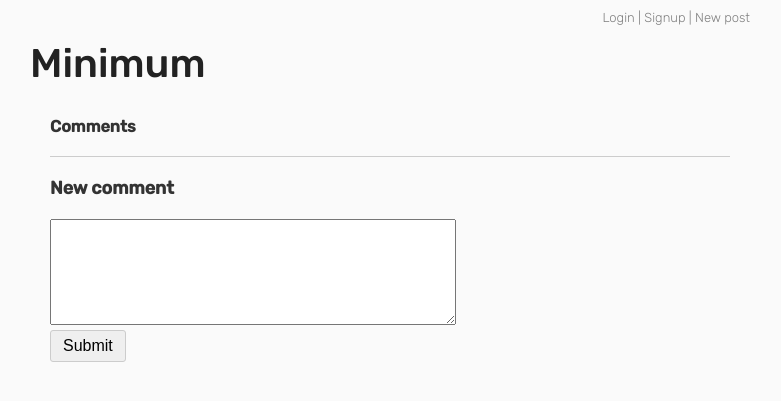
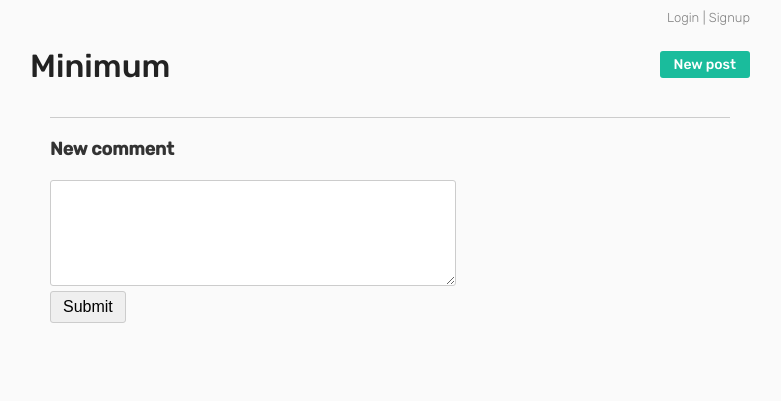
Before and after one commit to felipeskroski-zz/minimum, a Python web app: template templates/permalink.html in a window 1280 px wide. Shown: the top 401 px of the page, without its empty margins (250-1031 px from the left). Run offline with Jinja, Linux system fonts and the light colour scheme; the template is opened without the code that fills it, so the values that code supplies are empty.

Commit message:
tidy up comments create/read

```diff
--- a/blog.py
+++ b/blog.py
@@ -223,7 +223,9 @@ class BlogFront(Base):
 class PostPage(Base):
     def get(self, post_id):
         post = Post.by_id(int(post_id))
-        self.render("permalink.html", post=post, user=self.user)
+        comments = post.get_comments()
+        self.render("permalink.html", post=post,
+                    user=self.user, comments=comments)
 
     def post(self, post_id):
         """Creates a new comment from the post """
--- a/static/main.css
+++ b/static/main.css
@@ -3,13 +3,14 @@ body {
     font-family: 'Rubik', sans-serif;
     font-size: 14px;
     font-weight: 200;
-
     width: 720px;
     margin: 0 auto;
     padding: 10px;
     color: #333;
     background-color: #fafafa;
 }
+
+
 
 .login-area {
     font-size: 13px;
@@ -63,6 +64,8 @@ textarea {
   height: 400px;
   font-size: 17px;
   font-family: 'Georgia', serif;
+  border-radius: 3px;
+  border: 1px solid #ccc;
 }
 textarea.comment-post{
   width: 400px;
@@ -77,12 +80,28 @@ input[type=submit] {
 
 .main-title {
     display: block;
-    color: #222;
     font-size: 40px;
     font-weight: 500;
     margin: 30px 0;
-    text-decoration: none;
     font-family: 'Rubik', sans-serif;
+}
+.home-link{
+  color: #222;
+  text-decoration: none;
+  font-family: 'Rubik', sans-serif;
+  font-size: 32px;
+}
+.newpost-btn{
+  color: white;
+  background: #1ABC9C;
+  padding: 5px 14px;
+  font-size: 14px;
+  text-align: right;
+  display: inline-block;
+  border-radius: 3px;
+  text-decoration: none;
+  float: right;
+  margin-top: 11px;
 }
 
 .post + .post {
@@ -199,11 +218,12 @@ input[type=submit] {
 }
 .edit{
   text-decoration: none;
-  color: #666;
-  border-radius: 2px;
-  background-color: #eee;
-  padding: 1px 6px;
-  border: 1px solid #bbb;
+    margin-left: 3px;
+    color: #666;
+    border-radius: 2px;
+    background-color: #eee;
+    padding: 2px 8px;
+    font-size: 13px;
 
 }
 input[type=submit]{
--- a/templates/base.html
+++ b/templates/base.html
@@ -8,9 +8,11 @@
 </head>
 
 <body>
-  <a href="/" class="main-title">
-    Minimum
-  </a>
+  <div class="main-title">
+    <a href="/" class="home-link">Minimum</a>
+    <a href="/newpost" class="newpost-btn">New post</a>
+  </div>
+
 
   <div class="login-area">
     {% if user %}
@@ -20,7 +22,6 @@
       |
       <a class="login-link" href="/signup">Signup</a>
     {% endif %}
-    | <a class="login-link" href="/newpost">New post</a>
   </div>
 
   <div id="content">
--- a/templates/front.html
+++ b/templates/front.html
@@ -1,7 +1,9 @@
 {% extends "base.html" %}
 
 {% block content %}
+
   {% for p in posts %}
     {{ p.render(user) | safe }}
   {% endfor %}
+
 {% endblock %}
--- a/templates/permalink.html
+++ b/templates/permalink.html
@@ -3,10 +3,13 @@
 {% block content %}
   {{post.render(user,error) | safe}}
   <div id="comments">
-    <h3>Comments</h3>
-    {% for c in post.get_comments() %}
-      {{ c.render(user) | safe }}
-    {% endfor %}
+    {% if comments.count()>0 %}
+      <h3>Comments</h3>
+      {% for c in comments %}
+        {{ c.render(user) | safe }}
+      {% endfor %}
+
+    {% endif %}
     <form method="post" class="new-comment">
       <label>
         <h3>New comment</h3>
```
Also changed, not shown: 1 other file.
